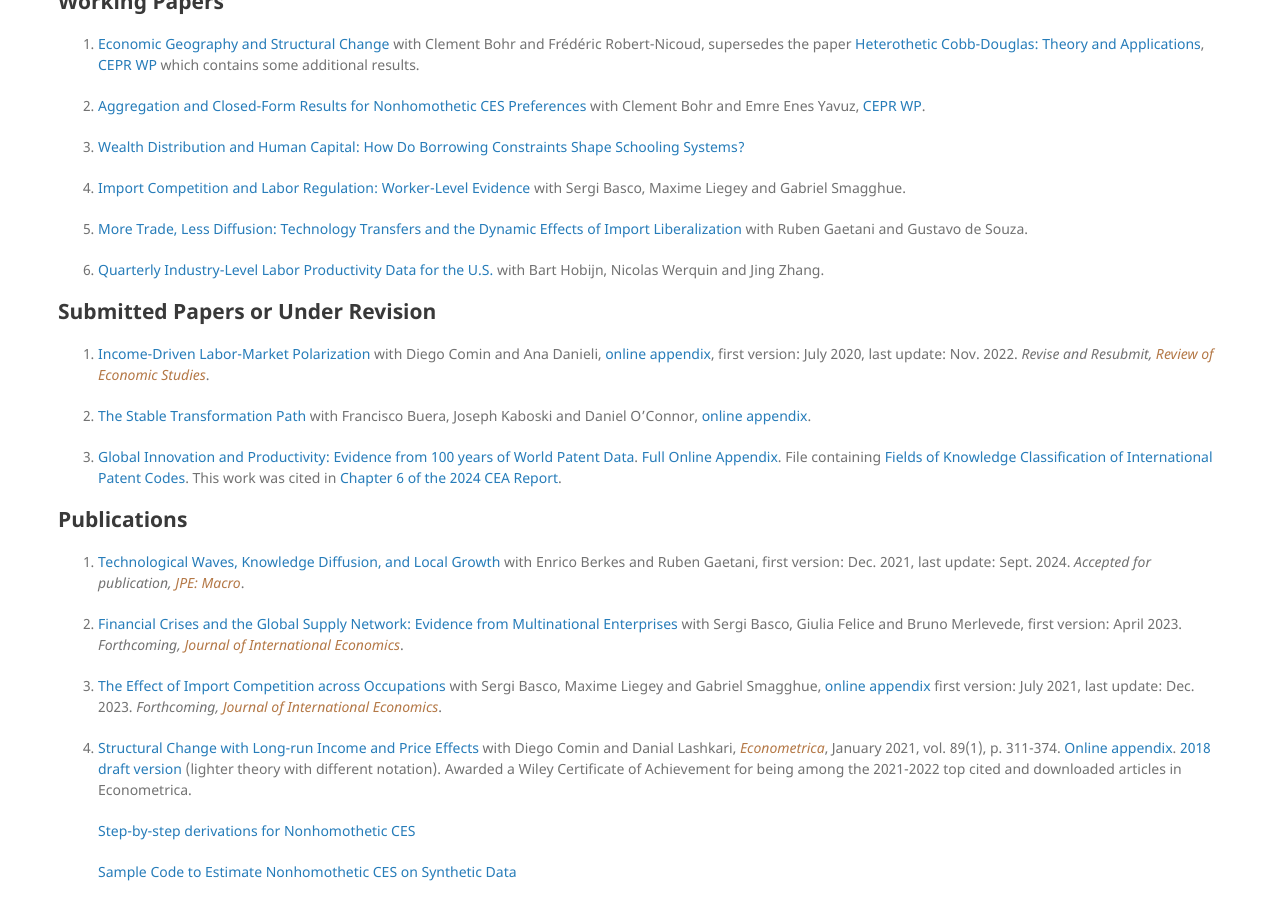
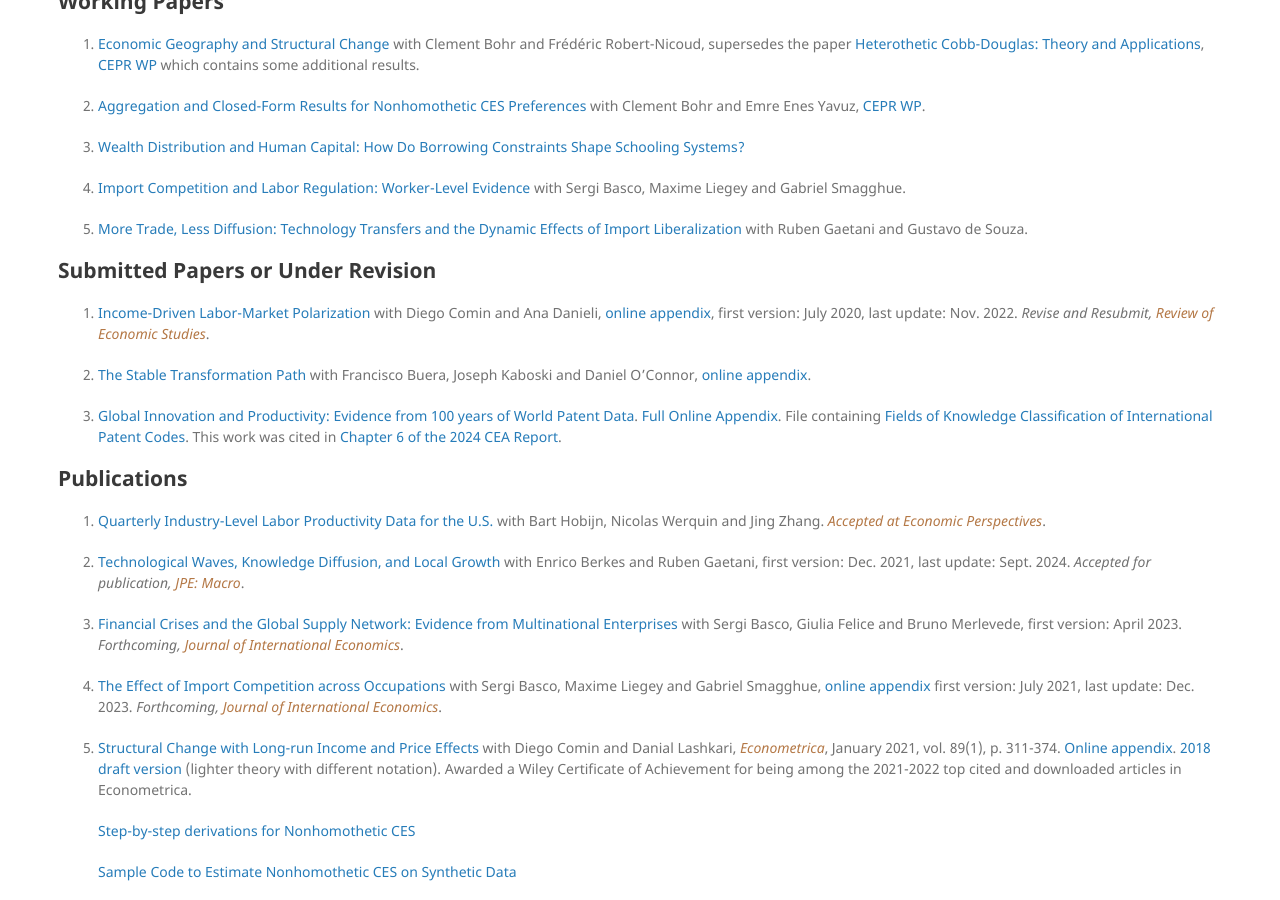
Before and after one commit to mestieri/mestieri.github.io, a Jekyll site: the page built from index.md, in a window 1280 px wide and 900 px high, scrolled down 365 px. Built offline with Jekyll 4.4.1, drawn with Linux system fonts in a browser that asks for light colours; part of the change alters nothing that is shown.

Commit message:
Update index.md

```diff
--- a/index.md
+++ b/index.md
@@ -49,8 +49,6 @@ for Nonhomothetic CES Preferences](https://www.dropbox.com/scl/fi/obu49nw8d74wye
 
 5. [More Trade, Less Diffusion: Technology Transfers and the Dynamic Effects of Import Liberalization](https://www.dropbox.com/scl/fi/2gwulxxtmb1gbibm4lfae/gms.pdf?rlkey=fajrqes3isosboyxke0fikeog&dl=0) with Ruben Gaetani and Gustavo de Souza.
 
-6. [Quarterly Industry-Level Labor Productivity Data for the U.S.](https://www.dropbox.com/scl/fi/gcxep9beveqbb5ob52nnx/Productivity_EP.pdf?rlkey=o5vjpc8s941lq727tf6nazi27&dl=0) with Bart Hobijn, Nicolas Werquin and Jing Zhang.
-
 
 ## Submitted Papers or Under Revision
 
@@ -67,6 +65,8 @@ for Nonhomothetic CES Preferences](https://www.dropbox.com/scl/fi/obu49nw8d74wye
 
 
 ## Publications
+
+11. [Quarterly Industry-Level Labor Productivity Data for the U.S.](https://www.dropbox.com/scl/fi/gcxep9beveqbb5ob52nnx/Productivity_EP.pdf?rlkey=o5vjpc8s941lq727tf6nazi27&dl=0) with Bart Hobijn, Nicolas Werquin and Jing Zhang. *<blue>Accepted at Economic Perspectives</blue>*.
 
 10. [Technological Waves, Knowledge Diffusion, and Local Growth](https://www.dropbox.com/scl/fi/jzjsn0dxzx366wj47qd4d/bgm.pdf?rlkey=ac1wvsimj4y7jpmccbkpse3bf&dl=0) with Enrico Berkes and Ruben Gaetani, first version: Dec. 2021, last update: Sept. 2024. *Accepted for publication, <blue>JPE: Macro</blue>*.
 
```
